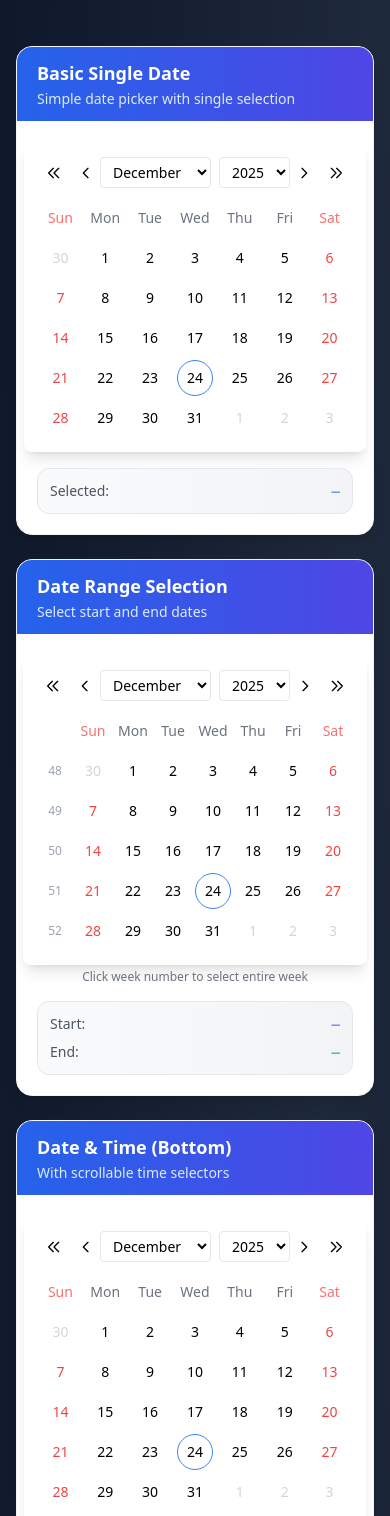
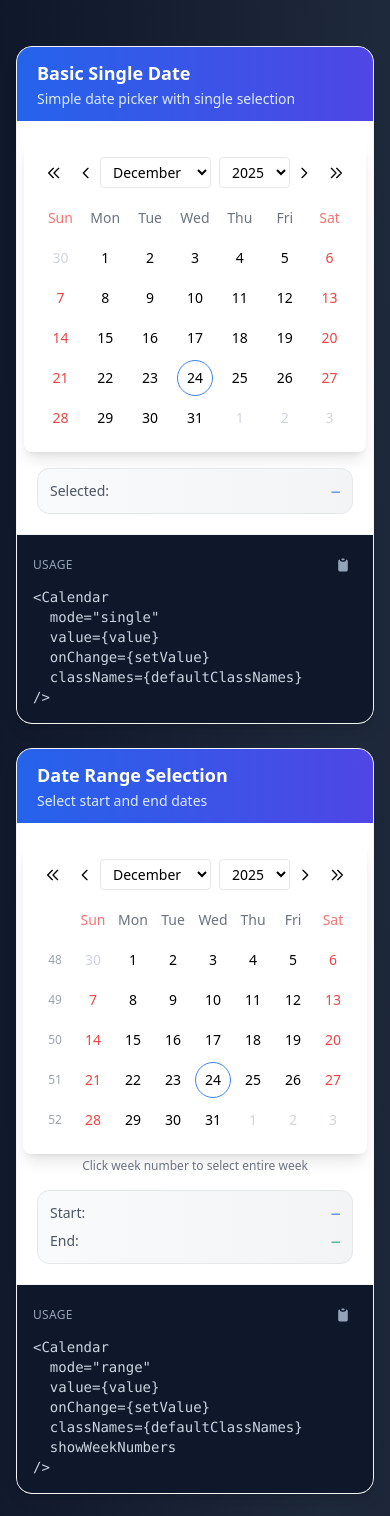
Before and after one commit to vakac995/react-calendar, a React (Vite) app: page / in a window 390 px wide. Shown: the part 250-1766 px from the top of the page. Built offline with nearby package versions, Linux system fonts and the light colour scheme.

Commit message:
Refactor DemoCard component to include code snippets and improve layout for better usability

```diff
--- a/src/App.tsx
+++ b/src/App.tsx
@@ -53,18 +53,31 @@ interface DemoCardProps {
   title: string;
   description?: string;
   children: React.ReactNode;
-  wide?: boolean;
+  code: string;
 }
 
-function DemoCard({ title, description, children, wide = false }: DemoCardProps): React.ReactElement {
+function DemoCard({ title, description, children, code }: DemoCardProps): React.ReactElement {
   return (
-    <div className={`bg-white rounded-2xl shadow-lg border border-gray-100 overflow-hidden ${wide ? "col-span-1 lg:col-span-2" : ""}`}>
+    <div className="bg-white rounded-2xl shadow-lg border border-gray-100 overflow-hidden w-full max-w-4xl mx-auto">
       <div className="bg-gradient-to-r from-blue-600 to-indigo-600 px-5 py-3">
         <h3 className="text-white font-semibold text-lg">{title}</h3>
         {description && <p className="text-blue-100 text-sm mt-0.5">{description}</p>}
       </div>
-      <div className="p-5 flex flex-col items-center">
-        {children}
+      <div className="flex flex-col">
+        {/* Calendar Section */}
+        <div className="p-5 flex flex-col items-center border-b border-gray-100">
+          {children}
+        </div>
+        {/* Code Section */}
+        <div className="p-4 bg-slate-900">
+          <div className="flex items-center justify-between mb-2">
+            <span className="text-xs text-slate-400 font-medium uppercase tracking-wide">Usage</span>
+            <CopyButton text={code} />
+          </div>
+          <pre className="text-sm text-slate-300 font-mono whitespace-pre overflow-x-auto">
+            <code>{code}</code>
+          </pre>
+        </div>
       </div>
     </div>
   );
@@ -508,10 +521,16 @@ export default function App(): React.ReactElement {
         </header>
 
         {/* Demo Grid */}
-        <div className="grid grid-cols-1 lg:grid-cols-2 gap-6">
+        <div className="flex flex-col gap-6">
           <DemoCard
             title="Basic Single Date"
             description="Simple date picker with single selection"
+            code={`<Calendar
+  mode="single"
+  value={value}
+  onChange={setValue}
+  classNames={defaultClassNames}
+/>`}
           >
             <BasicCalendarDemo />
           </DemoCard>
@@ -519,6 +538,13 @@ export default function App(): React.ReactElement {
           <DemoCard
             title="Date Range Selection"
             description="Select start and end dates"
+            code={`<Calendar
+  mode="range"
+  value={value}
+  onChange={setValue}
+  classNames={defaultClassNames}
+  showWeekNumbers
+/>`}
           >
             <RangeCalendarDemo />
           </DemoCard>
@@ -526,6 +552,15 @@ export default function App(): React.ReactElement {
           <DemoCard
             title="Date & Time (Bottom)"
             description="With scrollable time selectors"
+            code={`<Calendar
+  mode="single"
+  value={value}
+  onChange={setValue}
+  classNames={defaultClassNames}
+  showTime
+  showSeconds
+  timePosition="bottom"
+/>`}
           >
             <CalendarWithTimeDemo />
           </DemoCard>
@@ -533,6 +568,15 @@ export default function App(): React.ReactElement {
           <DemoCard
             title="Range with Time (Side)"
             description="Independent start/end time pickers"
+            code={`<Calendar
+  mode="range"
+  value={value}
+  onChange={setValue}
+  classNames={defaultClassNames}
+  showTime
+  showSeconds
+  timePosition="side"
+/>`}
           >
             <RangeWithTimeDemo />
           </DemoCard>
@@ -540,6 +584,14 @@ export default function App(): React.ReactElement {
           <DemoCard
             title="Min/Max Constraints"
             description="Limited date range selection"
+            code={`<Calendar
+  mode="single"
+  value={value}
+  onChange={setValue}
+  classNames={defaultClassNames}
+  minDate={new Date()} // today
+  maxDate={addDays(new Date(), 30)}
+/>`}
           >
             <MinMaxDatesDemo />
           </DemoCard>
@@ -547,6 +599,14 @@ export default function App(): React.ReactElement {
           <DemoCard
             title="Week Numbers + Monday Start"
             description="Clickable week numbers"
+            code={`<Calendar
+  mode="single"
+  value={value}
+  onChange={setValue}
+  classNames={defaultClassNames}
+  weekStartsOn={1} // Monday
+  showWeekNumbers
+/>`}
           >
             <WeekStartMondayDemo />
           </DemoCard>
@@ -554,6 +614,13 @@ export default function App(): React.ReactElement {
           <DemoCard
             title="Custom Year Range"
             description="Limited year selection"
+            code={`<Calendar
+  mode="single"
+  value={value}
+  onChange={setValue}
+  classNames={defaultClassNames}
+  years={[2020, 2021, 2022, ...]}
+/>`}
           >
             <CustomYearsDemo />
           </DemoCard>
@@ -561,6 +628,15 @@ export default function App(): React.ReactElement {
           <DemoCard
             title="Business Hours Only"
             description="Time restricted to 09:00–17:30"
+            code={`<Calendar
+  mode="single"
+  value={value}
+  onChange={setValue}
+  classNames={defaultClassNames}
+  showTime
+  minTime={{ hours: 9, minutes: 0, seconds: 0 }}
+  maxTime={{ hours: 17, minutes: 30, seconds: 0 }}
+/>`}
           >
             <TimeWithLimitsDemo />
           </DemoCard>
@@ -568,6 +644,17 @@ export default function App(): React.ReactElement {
           <DemoCard
             title="Custom Styling"
             description="Purple theme via classNames prop"
+            code={`const customClassNames = mergeClassNames(
+  defaultClassNames,
+  {
+    root: "bg-purple-50 border-purple-200",
+    daySelected: "bg-purple-600",
+    dayToday: "border-purple-500",
+    // ... more overrides
+  }
+);
+
+<Calendar classNames={customClassNames} />`}
           >
             <CustomStylesDemo />
           </DemoCard>
@@ -575,6 +662,19 @@ export default function App(): React.ReactElement {
           <DemoCard
             title="Custom Labels"
             description="Override labels via mergeLabels()"
+            code={`const customLabels = mergeLabels(
+  defaultLabels,
+  {
+    timeLabel: "Select Time",
+    hoursLabel: "Hr",
+    minutesLabel: "Min",
+    shortDays: ["Su", "Mo", "Tu", ...],
+    previousMonthIcon: "«",
+    nextMonthIcon: "»",
+  }
+);
+
+<Calendar labels={customLabels} />`}
           >
             <CustomLabelsDemo />
           </DemoCard>
@@ -582,6 +682,17 @@ export default function App(): React.ReactElement {
           <DemoCard
             title="Custom Day Renderer"
             description="Event indicators with renderDay"
+            code={`const renderDay = (day, defaultRender) => (
+  <div className="relative">
+    {defaultRender}
+    {hasEvent(day.date) && (
+      <span className="absolute bottom-0.5
+        w-1.5 h-1.5 bg-red-500 rounded-full" />
+    )}
+  </div>
+);
+
+<Calendar renderDay={renderDay} />`}
           >
             <CustomDayRendererDemo />
           </DemoCard>
@@ -589,7 +700,21 @@ export default function App(): React.ReactElement {
           <DemoCard
             title="All Callbacks Demo"
             description="Interactive event log"
-            wide
+            code={`<Calendar
+  mode="range"
+  onDayClick={(date, e) => {}}
+  onWeekClick={(week, e) => {}}
+  onMonthSelect={(month, year) => {}}
+  onYearChange={(year) => {}}
+  onPrevMonth={(month, year) => {}}
+  onNextMonth={(month, year) => {}}
+  onPrevYear={(year) => {}}
+  onNextYear={(year) => {}}
+  onTimeChange={(time, target) => {}}
+  onHourClick={(hour, target) => {}}
+  onMinuteClick={(minute, target) => {}}
+  // ... and more
+/>`}
           >
             <AllCallbacksDemo />
           </DemoCard>
```
